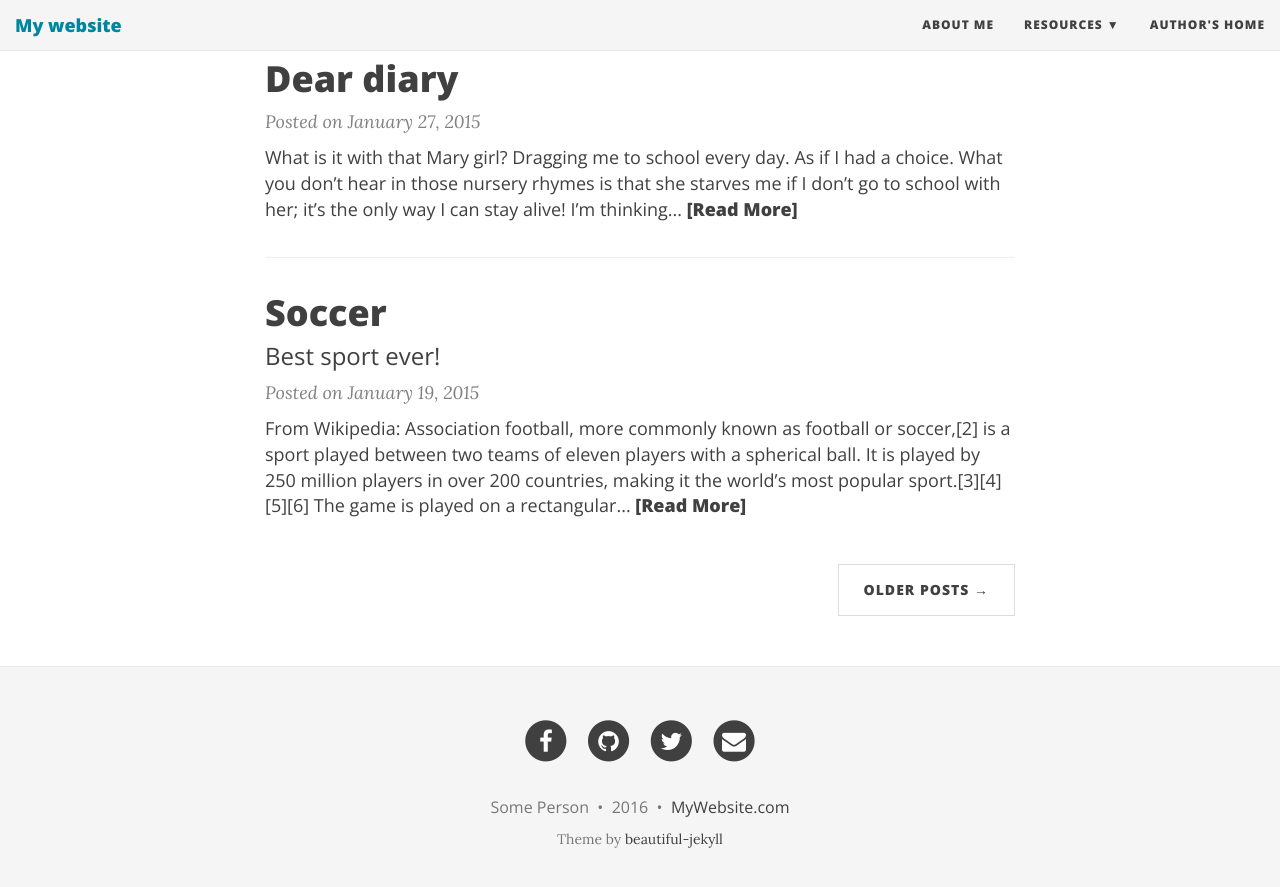
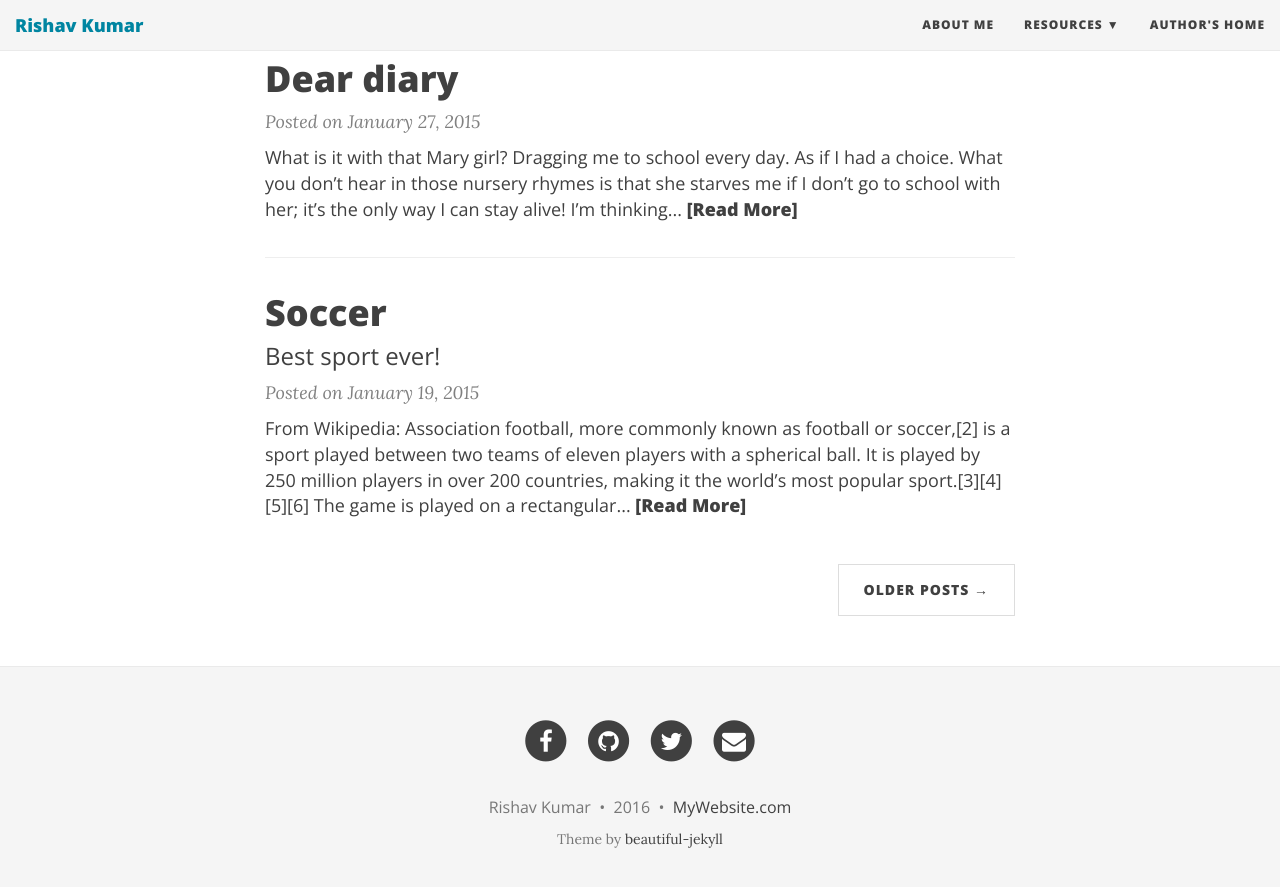
Before and after one commit to rishus23/rishus23.github.io, a Jekyll site: the page built from index.html, in a window 1280 px wide and 900 px high, scrolled down 1117 px. Shown: the top 887 px of the window. Built offline with Jekyll 4.4.1, drawn with Linux system fonts in a browser that asks for light colours; nearby versions of some CDN libraries; the list of posts is cut into pages by our own code.

Commit message:
Update _config.yml

```diff
--- a/_config.yml
+++ b/_config.yml
@@ -14,7 +14,7 @@ baseurl: ""
 # Of course don't forget to change the username and projectname to YOUR username and project
 
 # Name of website
-title: My website
+title: Rishav Kumar
 
 # Short description of your site
 description: A virtual proof that name is awesome!
@@ -39,13 +39,13 @@ avatar: "/img/avatar-icon.png"
 # Change all these values or delete the ones you don't want.
 # Important: you must keep the "name" parameter, everything else you can remove
 author:
-  name: Some Person
-  email: "youremail@domain.com"
-  facebook: yourname  # eg. daattali
-  github: yourname    # eg. daattali
-  twitter: yourname   # eg. daattali
-  linkedin: yourlink  # eg. "pub/dean-attali/8/946/143"
-  stackoverflow: yourlink  # eg. "3943160/daattali"
+  name: Rishav Kumar
+  email: "spiderishu11@gmail.com"
+  facebook: innocent.rishu.35  # eg. daattali
+  github: rishus23    # eg. daattali
+  twitter: rishus23   # eg. daattali
+  linkedin: rishus23  # eg. "pub/dean-attali/8/946/143"
+  stackoverflow: rishus23  # eg. "3943160/daattali"
 
 # Select which links to show in the footer
 footer-links-active:
```
